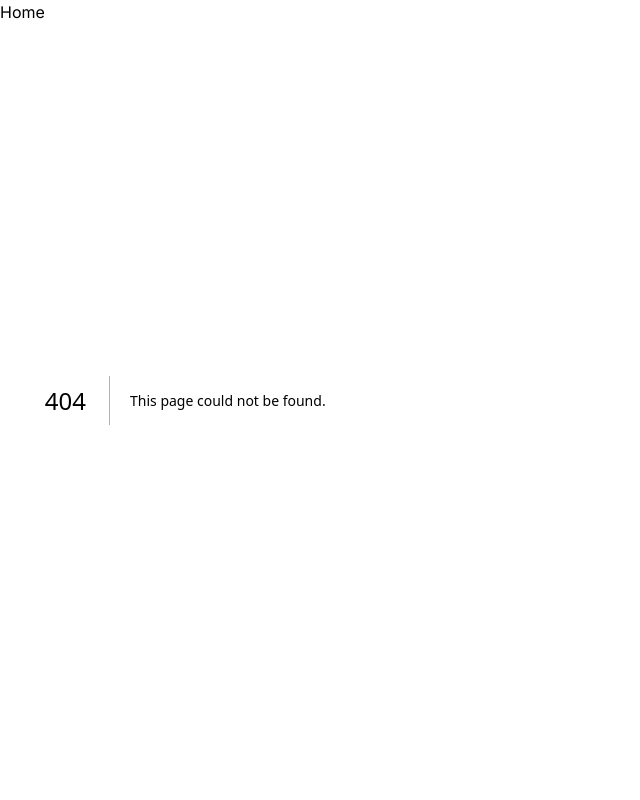
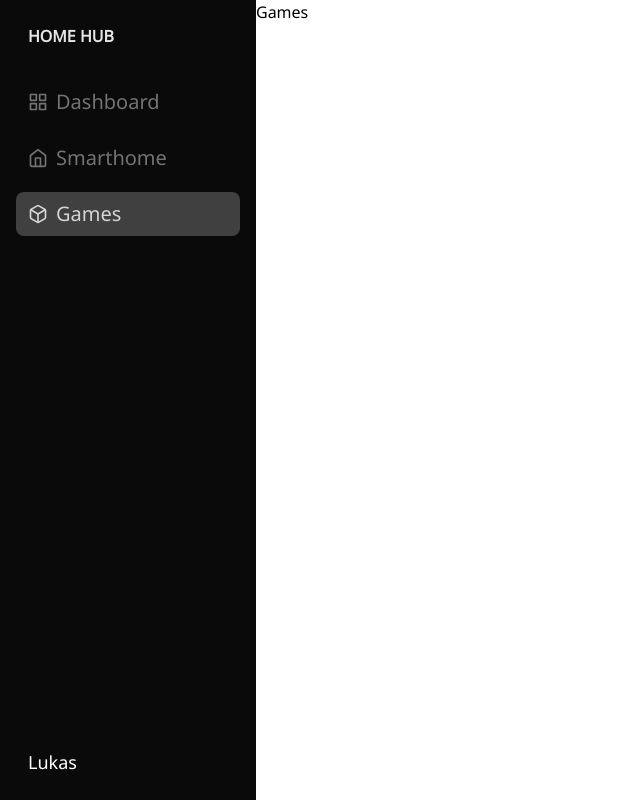
Before and after one commit to LukePetko/home-hub, a Next.js app: page /games in a window 1280 px wide. Before the commit this address had no page. Shown: the whole page, without its empty margins (0-640 px from the left). Built offline with nearby package versions, Linux system fonts and the light colour scheme.

Commit message:
loads of changes on navbar (most design)

```diff
--- a/package.json
+++ b/package.json
@@ -19,6 +19,7 @@
     "postcss": "8.4.23",
     "react": "18.2.0",
     "react-dom": "18.2.0",
+    "react-feather": "^2.0.10",
     "tailwindcss": "3.3.2",
     "typescript": "5.0.4"
   }
--- a/src/app/NavBar.tsx
+++ /dev/null
@@ -1,14 +0,0 @@
-import React from "react";
-import Link from "next/link";
-
-export default function NavBar() {
-  return (
-    <nav>
-      <ul>
-        <li>
-          <Link href="/">Home</Link>
-        </li>
-      </ul>
-    </nav>
-  );
-}
--- /dev/null
+++ b/src/app/NavBar/Paths.tsx
@@ -0,0 +1,52 @@
+"use client";
+
+import React from "react";
+import { usePathname } from "next/navigation";
+import Link from "next/link";
+import { Box, Grid, Home, Printer } from "react-feather";
+
+export default function Paths() {
+  const pathname = usePathname();
+
+  const paths = [
+    {
+      name: "Dashboard",
+      path: "/",
+      Icon: Grid,
+    },
+    {
+      name: "Smarthome",
+      path: "/smarthome",
+      Icon: Home,
+    },
+    {
+      name: "Games",
+      path: "/games",
+      Icon: Box,
+    },
+  ];
+
+  return (
+    <div className="flex flex-col gap-3">
+      {paths.map((path) => {
+        const isActive = pathname === path.path;
+
+        return (
+          <Link key={path.name} href={path.path}>
+            <div
+              key={path.name}
+              className={`flex items-center gap-2 px-3 py-2 text-xl rounded-lg hover:text-neutral-400 transition-all duration-300 ${
+                isActive
+                  ? "bg-neutral-700 text-neutral-300"
+                  : "text-neutral-500 "
+              }`}
+            >
+              <path.Icon size={20} />
+              {path.name}
+            </div>
+          </Link>
+        );
+      })}
+    </div>
+  );
+}
--- /dev/null
+++ b/src/app/NavBar/index.tsx
@@ -0,0 +1,26 @@
+import React from "react";
+import Paths from "./Paths";
+
+type Props = {
+  navClasses?: string;
+};
+
+export default function NavBar(props: Props) {
+  const { navClasses } = props;
+
+  return (
+    <nav
+      className={`${navClasses} flex flex-col justify-between bg-neutral-950 h-screen text-white p-4`}
+    >
+      <div>
+        <h1 className="text-md font-black uppercase pt-2 pl-3 pb-8 text-neutral-200">
+          Home Hub
+        </h1>
+        <Paths />
+      </div>
+      <div className="py-2 px-3">
+        <h2 className="text-lg">Lukas</h2>
+      </div>
+    </nav>
+  );
+}
--- /dev/null
+++ b/src/app/games/page.tsx
@@ -0,0 +1,5 @@
+import React from "react";
+
+export default function Games() {
+  return <div>Games</div>;
+}
--- a/src/app/layout.tsx
+++ b/src/app/layout.tsx
@@ -1,9 +1,9 @@
 import Link from "next/link";
 import "./globals.css";
-import { Inter } from "next/font/google";
+import { Noto_Sans } from "next/font/google";
 import NavBar from "./NavBar";
 
-const inter = Inter({ subsets: ["latin"] });
+const notoSans = Noto_Sans({ subsets: ["latin"], weight: "400" });
 
 export const metadata = {
   title: "Create Next App",
@@ -17,10 +17,10 @@ export default function RootLayout({
 }) {
   return (
     <html lang="en">
-      <body className={inter.className}>
-        <div className="flex flex-row">
-          <NavBar />
-          {children}
+      <body className={notoSans.className}>
+        <div className="flex">
+          <NavBar navClasses="w-1/5" />
+          <div>{children}</div>
         </div>
       </body>
     </html>
--- /dev/null
+++ b/src/app/smarthome/page.tsx
@@ -0,0 +1,5 @@
+import React from "react";
+
+export default function SmartHome() {
+  return <div>Smart Home</div>;
+}
```
Also changed, not shown: 1 other file (tests, documents, lock files or other folders).
